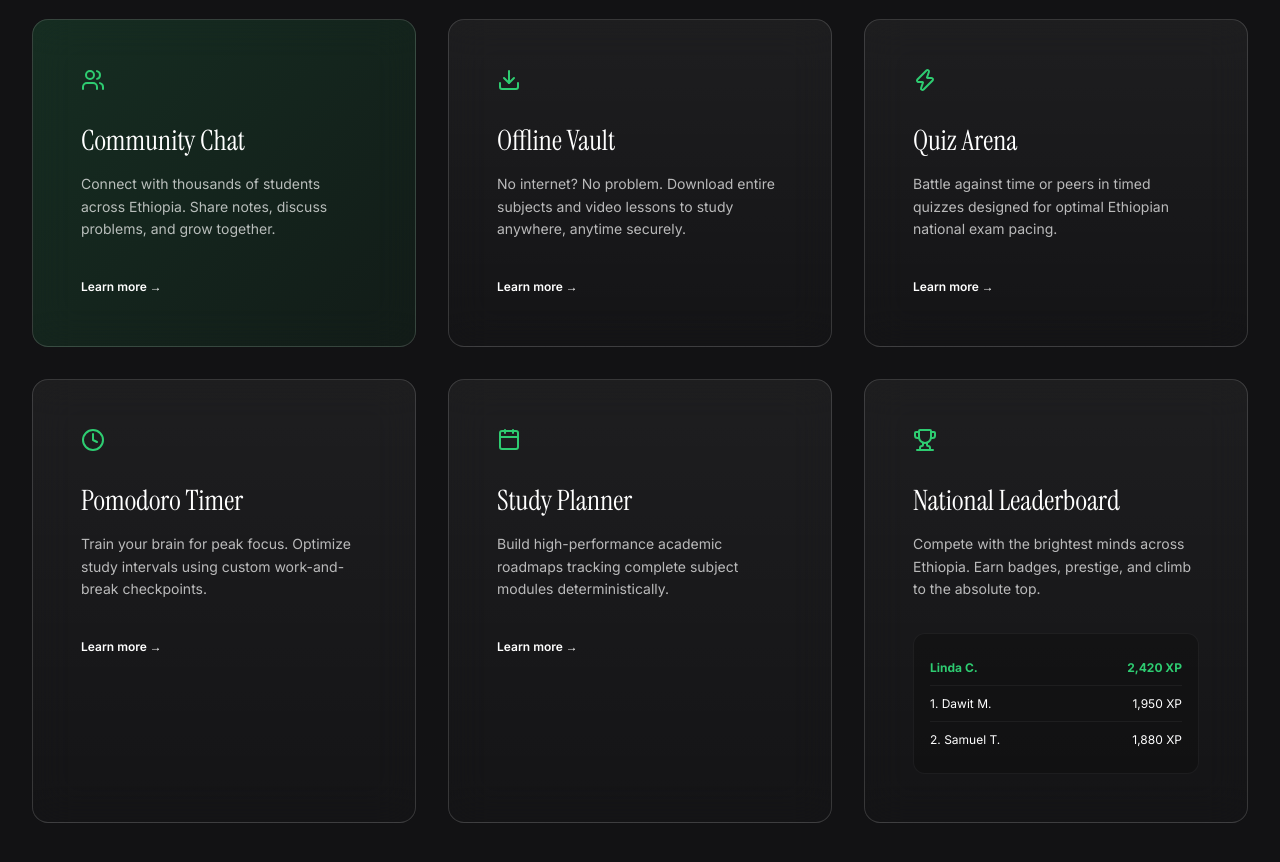
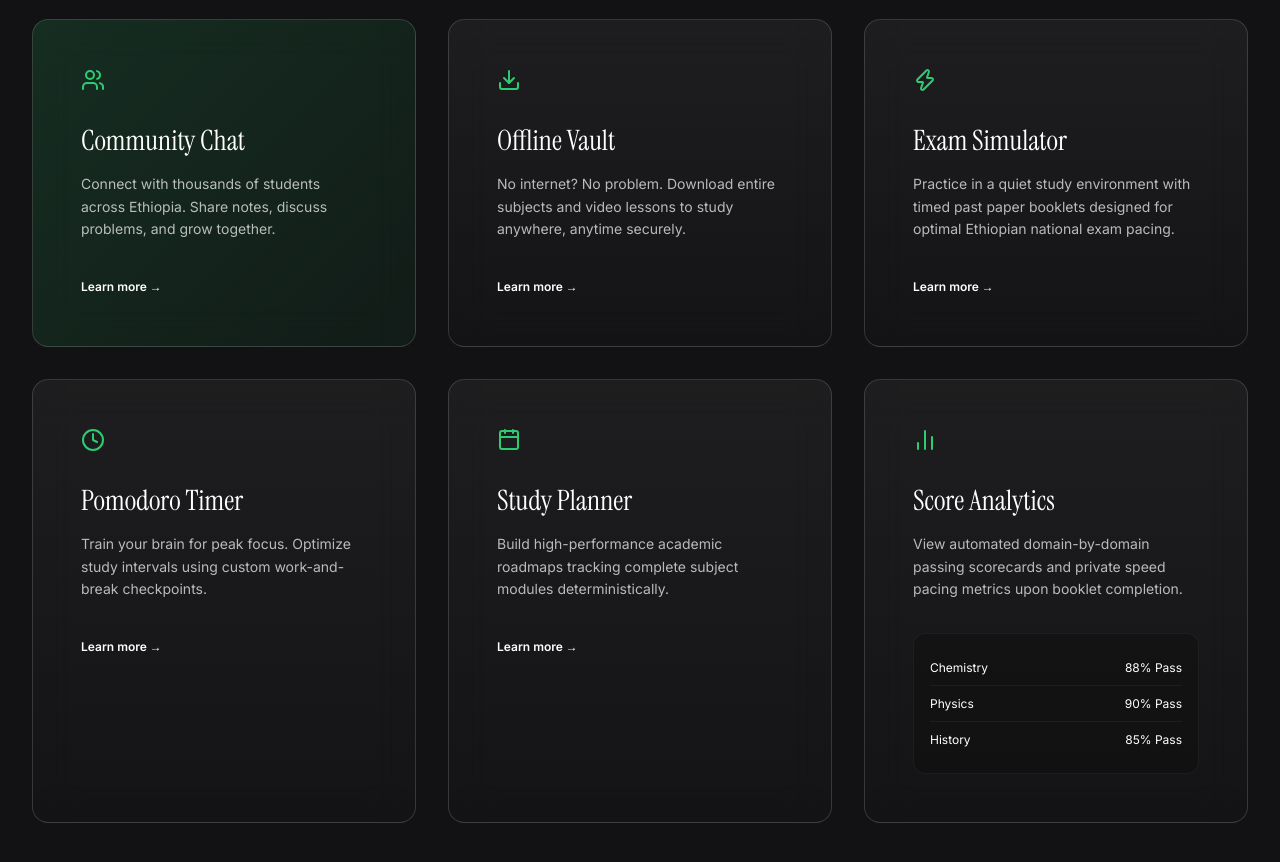
Before and after one commit to abii16/Mesob_Academy, a React (Vite) app: page / in a window 1280 px wide. Shown: the part 1020-1882 px from the top of the page. Built offline with nearby package versions, Linux system fonts and the light colour scheme.

Commit message:
update the carrds

```diff
--- a/src/components/sections/Features.jsx
+++ b/src/components/sections/Features.jsx
@@ -1,6 +1,6 @@
 import React from 'react';
 import { motion } from 'framer-motion';
-import { Users, Download, Zap, Clock, Calendar, Trophy } from 'lucide-react';
+import { Users, Download, Zap, Clock, Calendar, BarChart2 } from 'lucide-react';
 import FeatureCard from '../common/FeatureCard';
 import '../../styles/sections/Features.css';
 
@@ -13,14 +13,14 @@ const Features = ({ language }) => {
       communityDesc: "Connect with thousands of students across Ethiopia. Share notes, discuss problems, and grow together.",
       offlineVaultTitle: "Offline Vault",
       offlineVaultDesc: "No internet? No problem. Download entire subjects and video lessons to study anywhere, anytime securely.",
-      quizArenaTitle: "Quiz Arena",
-      quizArenaDesc: "Battle against time or peers in timed quizzes designed for optimal Ethiopian national exam pacing.",
+      quizArenaTitle: "Exam Simulator",
+      quizArenaDesc: "Practice in a quiet study environment with timed past paper booklets designed for optimal Ethiopian national exam pacing.",
       pomodoroTitle: "Pomodoro Timer",
       pomodoroDesc: "Train your brain for peak focus. Optimize study intervals using custom work-and-break checkpoints.",
       studyPlannerTitle: "Study Planner",
       studyPlannerDesc: "Build high-performance academic roadmaps tracking complete subject modules deterministically.",
-      leaderboardTitle: "National Leaderboard",
-      leaderboardDesc: "Compete with the brightest minds across Ethiopia. Earn badges, prestige, and climb to the absolute top."
+      leaderboardTitle: "Score Analytics",
+      leaderboardDesc: "View automated domain-by-domain passing scorecards and private speed pacing metrics upon booklet completion."
     },
     am: {
       subtitle: "ልዩ ባህሪያት",
@@ -28,15 +28,15 @@ const Features = ({ language }) => {
       communityTitle: "የማህበረሰብ ውይይት",
       communityDesc: "በመላው ኢትዮጵያ ካሉ በሺዎች የሚቆጠሩ ተማሪዎች ጋር ይገናኙ። ማስታወሻዎችን ያካፍሉ፣ ስለ ጥያቄዎች ይወያዩ እና አብረው ያድጉ።",
       offlineVaultTitle: "ከመስመር ውጭ ማስቀመጫ",
-      offlineVaultDesc: "ኢንተርኔት የለም? ምንም ችግር የለም። የትም ቦታ ሆነው ለመማር ሙሉ ትምህርቶችን እና የቪዲዮ ትምህርቶችን ያውርዱ።",
-      quizArenaTitle: "የፈተና ሜዳ",
-      quizArenaDesc: "ለኢትዮጵያ ብሔራዊ ፈተና ፍጥነት በተዘጋጁ ፈተናዎች ከሰዓት ወይም ከጓደኞችዎ ጋር ይወዳደሩ።",
+      offlineVaultDesc: "አይ ላንክስ? ምንም ችግር የለም። የትም ቦታ ሆነው ለመማር ሙሉ ትምህርቶችን እና የቪዲዮ ትምህርቶችን ያውርዱ።",
+      quizArenaTitle: "የፈተና ሲሙሌተር",
+      quizArenaDesc: "ለኢትዮጵያ ብሔራዊ ፈተና በተዘጋጁ ያለፉ የፈተና ቡክሌቶች ፀጥ ባለ የጥናት ቦታ ይለማመዱ።",
       pomodoroTitle: "የጥናት ጊዜ ቆጣሪ",
       pomodoroDesc: "ለከፍተኛ ትኩረት አእምሮዎን ያሰልጥኑ። ልዩ የጥናት እና የእረፍት ጊዜያትን በመጠቀም የጥናት ጊዜዎን ያመቻቹ።",
       studyPlannerTitle: "የጥናት እቅድ አውጪ",
       studyPlannerDesc: "ሙሉ የትምህርት ሞጁሎችን በመከታተል ከፍተኛ ጥራት ያላቸውን የጥናት እቅዶችን ይገንቡ።",
-      leaderboardTitle: "ብሔራዊ የመሪዎች ሰሌዳ",
-      leaderboardDesc: "በመላው ኢትዮጵያ ካሉ ጎበዝ ተማሪዎች ጋር ይወዳደሩ። ባጆችን፣ ክብርን ያግኙ እና ወደ ከፍተኛው ደረጃ ይውጡ።"
+      leaderboardTitle: "የአካዳሚክ ትንታኔ",
+      leaderboardDesc: "ቡክሌቱን ሲያጠናቅቁ በራስ-ሰር የተሰሩ የየክፍለ-ትምህርቶችን ማለፊያ ውጤቶች እና የግል የፍጥነት ትንታኔዎችን ይመልከቱ።"
     }
   };
 
@@ -84,23 +84,23 @@ const Features = ({ language }) => {
             className="feature-card-new leaderboard-card"
           >
             <div className="feature-icon-wrapper">
-              <Trophy size={24} />
+              <BarChart2 size={24} />
             </div>
             <h3 className="feature-card-title-new">{currentT.leaderboardTitle}</h3>
             <p className="feature-card-desc-new">{currentT.leaderboardDesc}</p>
 
             <div className="leaderboard-snippet">
-              <div className="leaderboard-row header-row">
-                <span>Linda C.</span>
-                <span>2,420 XP</span>
+              <div className="leaderboard-row">
+                <span>Chemistry </span>
+                <span>88% Pass</span>
               </div>
               <div className="leaderboard-row">
-                <span>1. Dawit M.</span>
-                <span>1,950 XP</span>
+                <span>Physics</span>
+                <span>90% Pass</span>
               </div>
               <div className="leaderboard-row">
-                <span>2. Samuel T.</span>
-                <span>1,880 XP</span>
+                <span>History</span>
+                <span>85% Pass</span>
               </div>
             </div>
           </motion.div>
```
